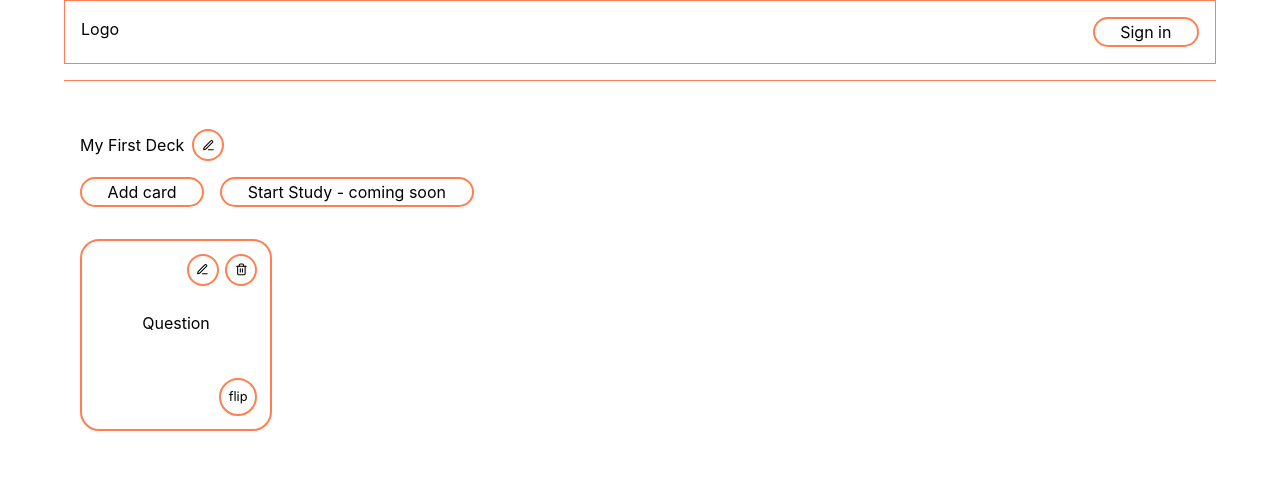
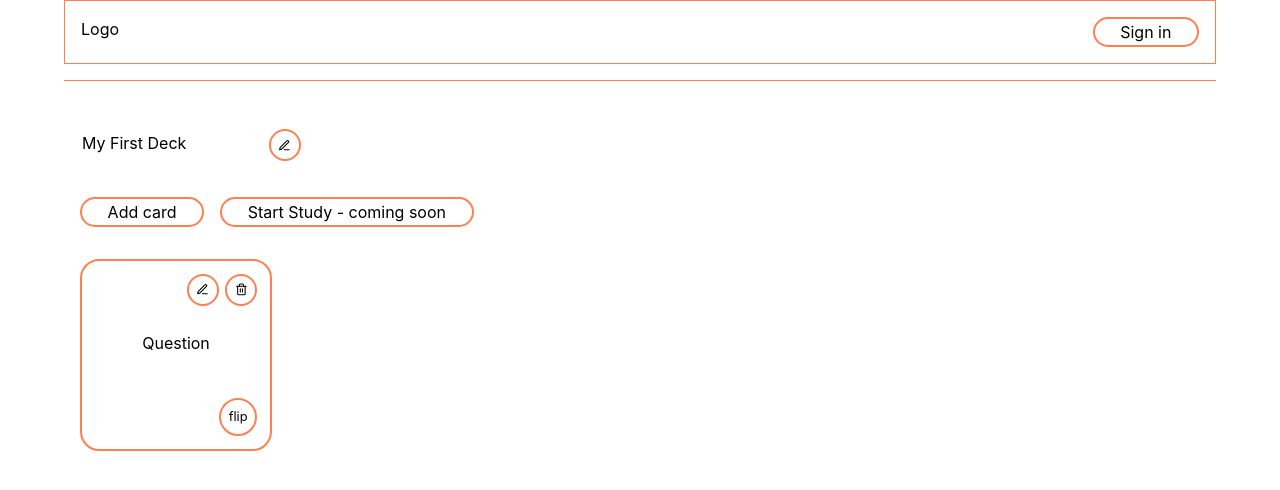
Before and after one commit to evilpaper/nailed-it, a React (Create React App) app: page / in a window 1280 px wide. Shown: the top 490 px of the page. Built offline with nearby package versions, Linux system fonts and the light colour scheme.

Commit message:
Add possibility to change deck name

```diff
--- a/src/components/App.js
+++ b/src/components/App.js
@@ -50,6 +50,13 @@ export default function App() {
     setDecks(newDecks);
   };
 
+  const handleDeckNameChange = (name, deckID) => {
+    const newDecks = [...decks];
+    const index = newDecks.findIndex(d => d.id === deckID);
+    newDecks[index].name = name;
+    setDecks(newDecks);
+  };
+
   return (
     <div className="n-app">
       <div className="n-header">
@@ -62,6 +69,7 @@ export default function App() {
         addCardToDeck={addCardToDeck}
         removeCardFromDeck={removeCardFromDeck}
         handleCardContentChange={handleCardContentChange}
+        handleDeckNameChange={handleDeckNameChange}
       />
     </div>
   );
--- a/src/components/Deck/Deck.jsx
+++ b/src/components/Deck/Deck.jsx
@@ -8,7 +8,8 @@ export default function Deck({
   id,
   addCardToDeck,
   removeCardFromDeck,
-  handleCardContentChange
+  handleCardContentChange,
+  handleDeckNameChange
 }) {
   const onClickAddCard = () => addCardToDeck(id);
 
@@ -18,6 +19,10 @@ export default function Deck({
 
   const handleDeleteCard = card => {
     removeCardFromDeck(card, id);
+  };
+
+  const handleEditDeckName = name => {
+    handleDeckNameChange(name, id);
   };
 
   const cardList = cards.map(card => {
@@ -33,7 +38,12 @@ export default function Deck({
 
   return (
     <div className="n-deck">
-      <h2 className="n-deck-name">{name}</h2>
+      <textarea
+        className="n-deck-name"
+        defaultValue={name}
+        onChange={e => handleEditDeckName(e.target.value)}
+        maxlength={40}
+      ></textarea>
       <button className="deck-name__edit">
         <FiEdit3 />
       </button>
--- a/src/components/Deck/styles.css
+++ b/src/components/Deck/styles.css
@@ -6,8 +6,19 @@
 }
 
 .n-deck-name {
+  display: block;
   margin-bottom: 1em;
   margin-left: 1em;
+  border: none;
+  text-align: left;
+  resize: none;
+  cursor: pointer;
+  overflow: hidden;
+  overflow-wrap: break-word;
+}
+
+.n-deck-name:focus {
+  outline: none;
 }
 
 .n-deck-menu {
@@ -21,7 +32,7 @@
 
 .deck-name__edit {
   position: absolute;
-  left: 14em;
+  left: 20em;
   padding-left: 0.6em;
   padding-right: 0.6em;
   display: flex;
--- a/src/components/Decks/Decks.jsx
+++ b/src/components/Decks/Decks.jsx
@@ -5,7 +5,8 @@ export default function Decks({
   decks,
   addCardToDeck,
   removeCardFromDeck,
-  handleCardContentChange
+  handleCardContentChange,
+  handleDeckNameChange
 }) {
   const deckList = decks.map(deck => {
     return (
@@ -15,6 +16,7 @@ export default function Decks({
         addCardToDeck={addCardToDeck}
         removeCardFromDeck={removeCardFromDeck}
         handleCardContentChange={handleCardContentChange}
+        handleDeckNameChange={handleDeckNameChange}
       />
     );
   });
```
